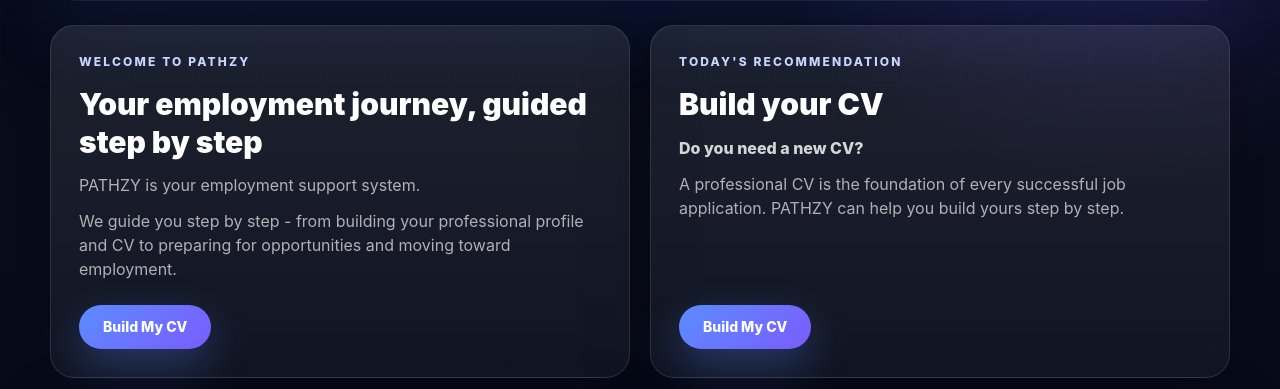
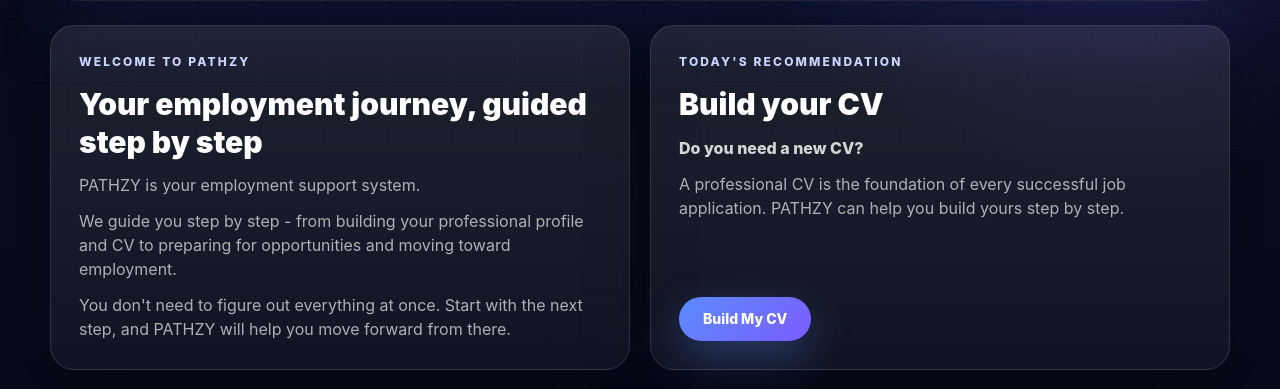
Before and after one commit to arlazinya-coder/pathzy, a Next.js app: page /roadmap in a window 1280 px wide. Shown: the part 368-757 px from the top of the page. Built offline with nearby package versions, Linux system fonts and the light colour scheme; no server answers.

Commit message:
Remove welcome card CTA from landing page

```diff
--- a/app/roadmap/page.tsx
+++ b/app/roadmap/page.tsx
@@ -7,9 +7,9 @@ const dashboardActions = [
     eyebrow: "WELCOME TO PATHZY",
     title: "Your employment journey, guided step by step",
     question: "",
-    body: "PATHZY is your employment support system.\n\nWe guide you step by step - from building your professional profile and CV to preparing for opportunities and moving toward employment.",
-    button: "Build My CV",
-    href: `${appRoutes.professionalIdentityCv}?intent=build`
+    body: "PATHZY is your employment support system.\n\nWe guide you step by step - from building your professional profile and CV to preparing for opportunities and moving toward employment.\n\nYou don't need to figure out everything at once. Start with the next step, and PATHZY will help you move forward from there.",
+    button: "",
+    href: ""
   },
   {
     eyebrow: "TODAY'S RECOMMENDATION",
@@ -83,7 +83,7 @@ export default async function RoadmapPage() {
         <div className="grid gap-5 lg:grid-cols-2">
           {dashboardActions.map((action) => (
             <Card
-              key={action.button}
+              key={action.eyebrow}
               className="bg-white/6"
             >
               <div className="flex h-full flex-col">
@@ -95,9 +95,11 @@ export default async function RoadmapPage() {
                     <p key={paragraph}>{paragraph}</p>
                   ))}
                 </div>
-                <div className="mt-6 pt-1 sm:mt-auto sm:pt-6">
-                  <ButtonLink href={action.href}>{action.button}</ButtonLink>
-                </div>
+                {action.button && action.href ? (
+                  <div className="mt-6 pt-1 sm:mt-auto sm:pt-6">
+                    <ButtonLink href={action.href}>{action.button}</ButtonLink>
+                  </div>
+                ) : null}
               </div>
             </Card>
           ))}
```
Also changed, not shown: 1 other file (tests, documents, lock files or other folders).
